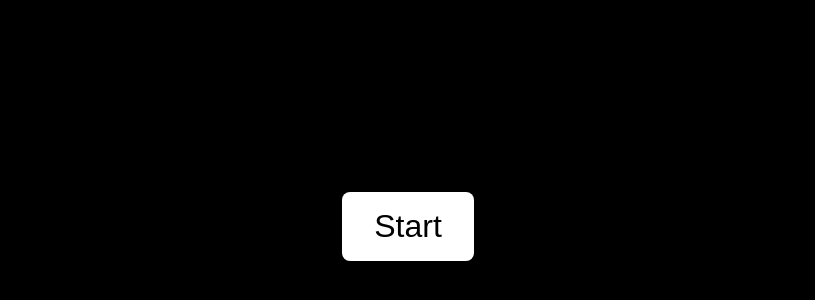
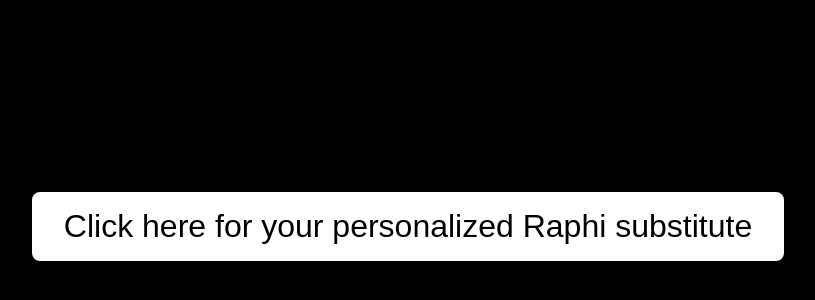
Before and after one commit to 404trashpanda/10outof10nodifference, a plain HTML site: page index.html in a window 1280 px wide. Shown: the part 174-474 px from the top of the page, without its empty margins (232-1047 px from the left). Drawn offline with Linux system fonts and the light colour scheme.

Commit message:
Update button text
Co-Authored-By: Claude Opus 5.5 <noreply@anthropic.com>

```diff
--- a/index.html
+++ b/index.html
@@ -9,13 +9,13 @@
   body { display: flex; align-items: center; justify-content: center; }
   #momoa { max-width: 100vw; max-height: 100vh; }
   #start {
-    font: 2rem sans-serif; padding: 1rem 2rem; cursor: pointer;
+    font: 2rem sans-serif; padding: 1rem 2rem; margin: 1rem; cursor: pointer;
     border: none; border-radius: 0.5rem; background: #fff; color: #000;
   }
 </style>
 </head>
 <body>
-<button id="start">Start</button>
+<button id="start">Click here for your personalized Raphi substitute</button>
 <img id="momoa" alt="" hidden>
 <script>
 const IMAGES = Array.from({ length: 19 }, (_, i) => `images/${i + 1}.jpg`);
```
